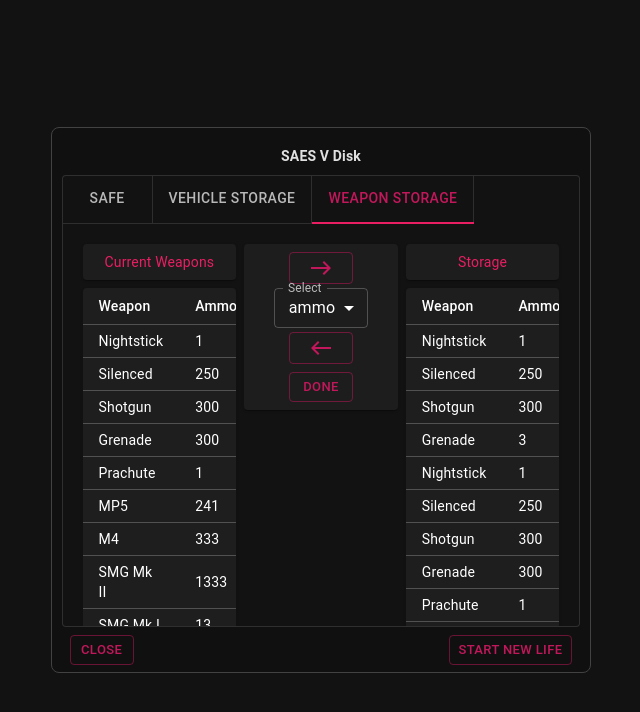
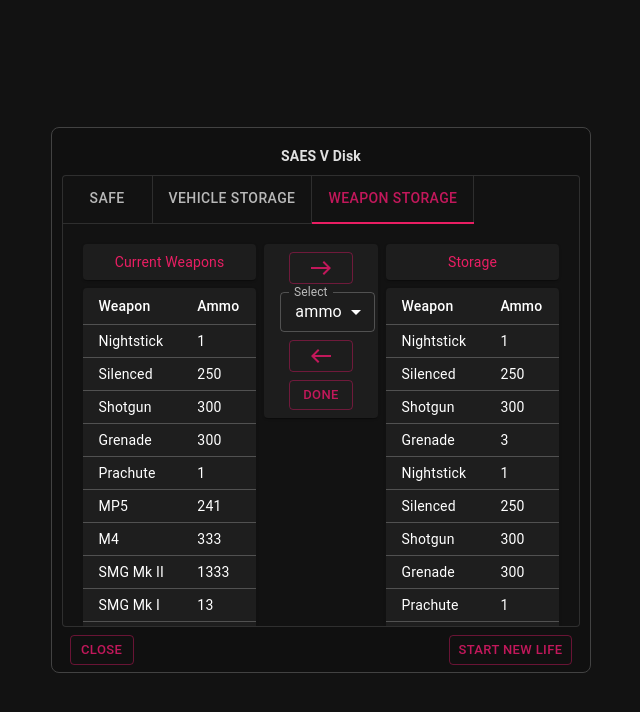
Before and after one commit to vtonu/material_ui_box, a React (Create React App) app: page / in a window 1280 px wide. Both pictures are taken after a click on the tab "WEAPON STORAGE". Shown: the top 712 px of the page, without its empty margins (319-959 px from the left). Built offline with nearby package versions, Linux system fonts and the light colour scheme.

Commit message:
Set grid to xs={3} and updated the ammo type select.

```diff
--- a/src/components/ammoTypeSelect.js
+++ b/src/components/ammoTypeSelect.js
@@ -9,8 +9,8 @@ const currencies = [
     label: 'ammo',
   },
   {
-    value: 'VEHICLE',
-    label: 'cars',
+    value: 'WEP',
+    label: 'weapons',
   },
 ];
 
@@ -19,7 +19,7 @@ export default function SelectTextFields() {
     <Box
       component="form"
       sx={{
-        '& .MuiTextField-root': { m: 0.5, width: '12ch' },
+        '& .MuiTextField-root': { m: 1, width: '12ch' },
       }}
       noValidate
       autoComplete="off">
--- a/src/components/weaponStorage.js
+++ b/src/components/weaponStorage.js
@@ -28,7 +28,7 @@ export default function AutoGrid() {
             <AccessibleTable></AccessibleTable>
           </Box>
         </Grid>
-        <Grid xs={4}>
+        <Grid xs={3}>
           <Item sx={{ color: '#e91e63', backgroundColor: '#111111' }}>
             <Box
               sx={{
```
